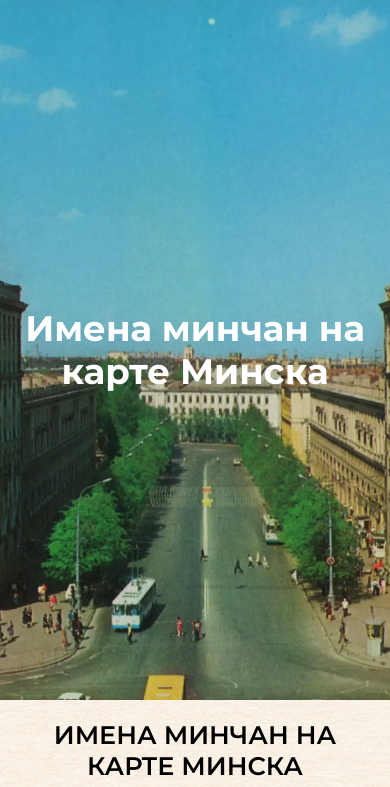
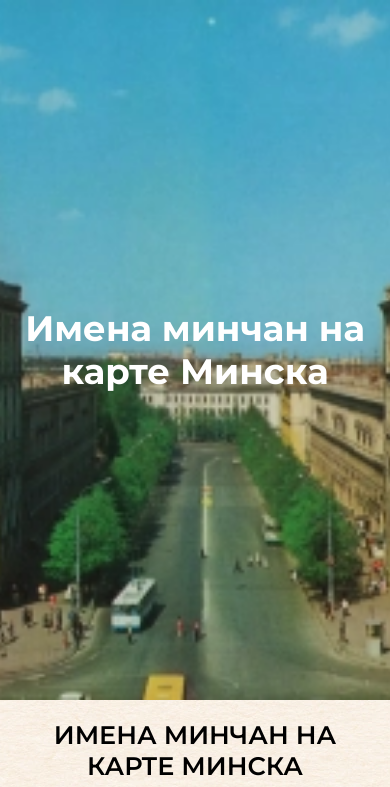
Before and after one commit to IgorSulj/MinskStreets, a Django app: page / in a window 390 px wide. Shown: the part 55-842 px from the top of the page. Run offline with Django 3.2, Linux system fonts and the light colour scheme.

Commit message:
Optimized images

```diff
--- a/MinskStreets/settings.py
+++ b/MinskStreets/settings.py
@@ -25,7 +25,7 @@ SECRET_KEY = os.environ.get('SECRET_KEY', 'django-insecure-$k2_1!71h1qhr6b5-^40-
 # SECURITY WARNING: don't run with debug turned on in production!
 DEBUG = 'DEBUG' not in os.environ
 
-ALLOWED_HOSTS = os.environ.get('ALLOWED_HOSTS', '').split(' ')
+ALLOWED_HOSTS = os.environ.get('ALLOWED_HOSTS', '127.0.0.1').split(' ')
 
 
 # Application definition
--- a/main/static/main/style.css
+++ b/main/static/main/style.css
@@ -6,7 +6,7 @@
 }
 
 body {
-  background: url("bg06.png");
+  background: url("bg06.webp");
 }
 span.bold {
   font-weight: bold;
@@ -250,6 +250,11 @@ footer p {
 }
 
 /*                     adaptive                      */
+@media (max-width: 1080px) {
+  #main-bg {
+    background-image: url("Minsk-GatesColor1080px.webp");
+  }
+}
 
 @media (max-width: 768px) {
   nav ul li a {
@@ -261,6 +266,9 @@ footer p {
   }
   h2.title {
     font-size: calc(20px + 20 * (100vw / 1440));
+  }
+  #main-bg {
+    background-image: url("Minsk-GatesColor768px.webp");
   }
   #main-bg h1 {
     font-size: calc(30px + 20 * (100vw / 1440));
@@ -285,6 +293,9 @@ footer p {
   }
 }
 @media (max-width: 500px) {
+  #main-bg {
+    background-image: url("Minsk-GatesColor500px.webp");
+  }
   .citizen-container {
     flex-direction: column;
   }
```
Also changed, not shown: main/static/main/Minsk-GatesColor1080px.webp (added), main/static/main/Minsk-GatesColor500px.webp (added), main/static/main/Minsk-GatesColor768px.webp (added), main/static/main/bg06.png (deleted), main/static/main/bg06.webp (added).
